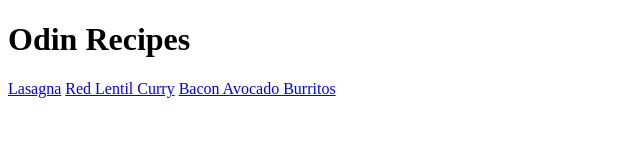
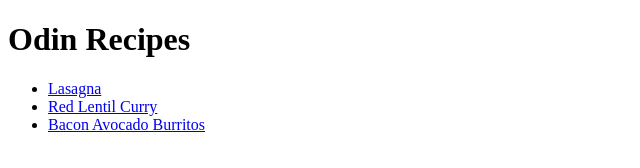
Before and after one commit to yyzmg/odin-recipes, a plain HTML site: page index.html in a window 1280 px wide. Shown: the whole page, without its empty margins (0-640 px from the left). Drawn offline with Linux system fonts and the light colour scheme.

Commit message:
Made recip list a UL

```diff
--- a/index.html
+++ b/index.html
@@ -1,15 +1,20 @@
 <!DOCTYPE html>
 <html lang="en">
+
 <head>
     <meta charset="UTF-8">
     <meta http-equiv="X-UA-Compatible" content="IE=edge">
     <meta name="viewport" content="width=device-width, initial-scale=1.0">
     <title>Document</title>
 </head>
+
 <body>
     <h1>Odin Recipes</h1>
-    <a href="recipes/lasagna.html">Lasagna</a>
-    <a href="recipes/redlentilcurry.html">Red Lentil Curry</a>
-    <a href="recipes/baconavoburritos.html">Bacon Avocado Burritos</a>
+    <ul>
+        <li><a href="recipes/lasagna.html">Lasagna</a></li>
+        <li><a href="recipes/redlentilcurry.html">Red Lentil Curry</a></li>
+        <li><a href="recipes/baconavoburritos.html">Bacon Avocado Burritos</a></li>
+    </ul>
 </body>
+
 </html>
```
